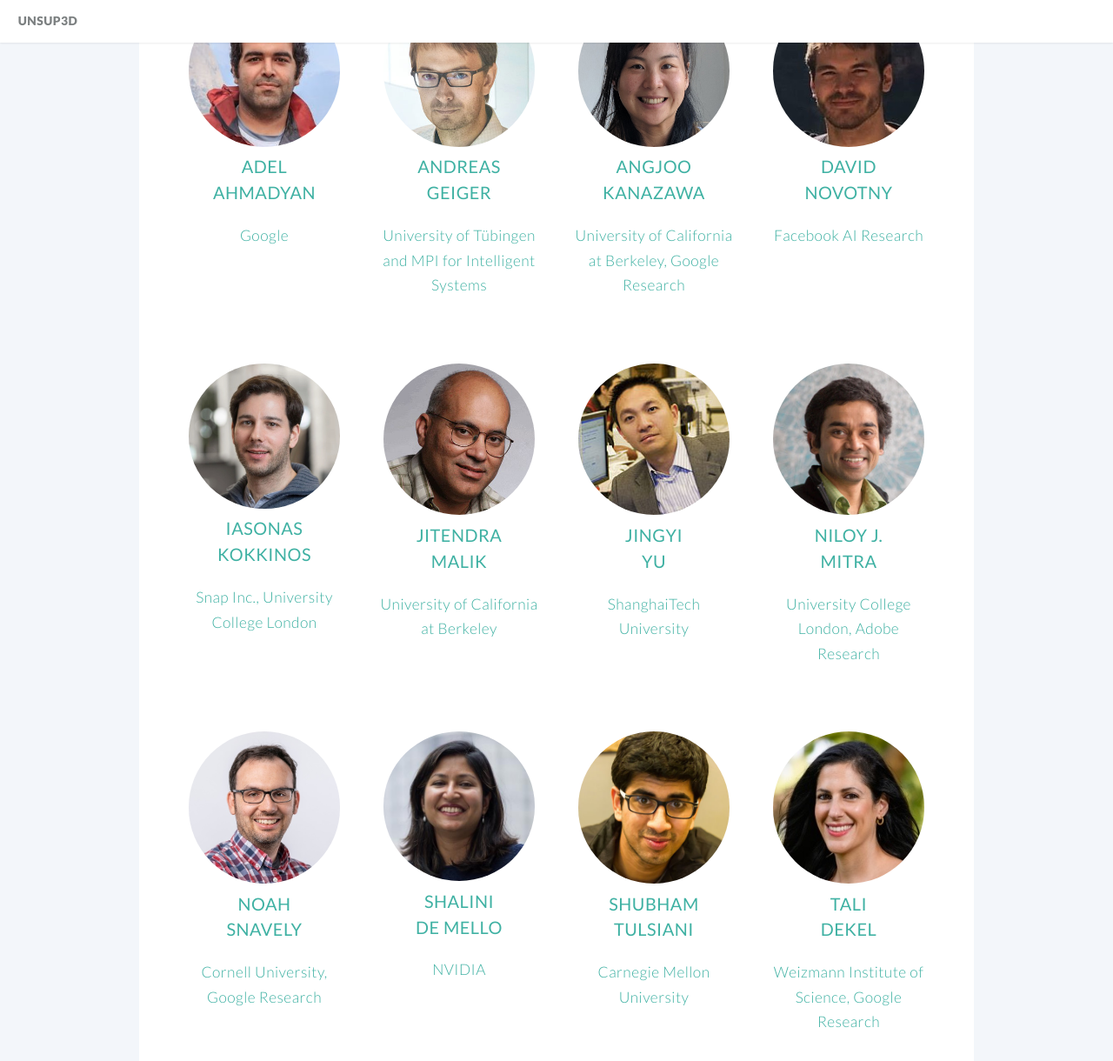
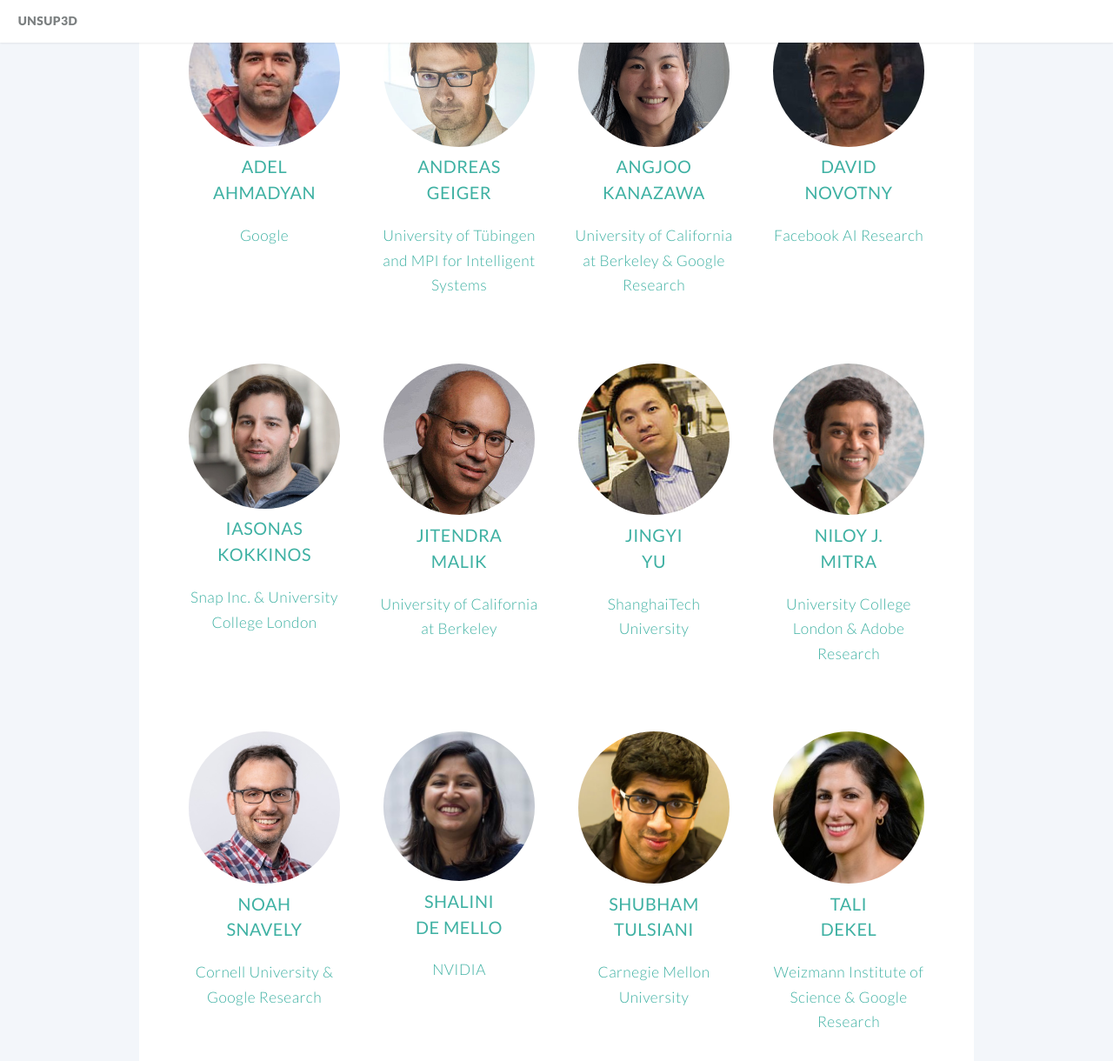
Before and after one commit to unsup3d/unsup3d.github.io, a Jekyll site: the page built from index.html, in a window 1280 px wide and 1400 px high, scrolled down 2309 px. Shown: the top 1220 px of the window at 87% size. Built offline with Jekyll 4.4.1, drawn with Linux system fonts in a browser that asks for light colours; some of the changed text lies outside the part shown.

Commit message:
minor changes to speaker affiliation

```diff
--- a/index.html
+++ b/index.html
@@ -92,7 +92,7 @@ banner: images/banner.jpg
                 <strong>Angjoo<br />Kanazawa</strong>
               </h3>
             </header>
-            <p>University of California at Berkeley, Google Research</p>
+            <p>University of California at Berkeley & Google Research</p>
           </section>
         </a>
       </div>
@@ -121,7 +121,7 @@ banner: images/banner.jpg
                 <strong>Iasonas<br />Kokkinos</strong>
               </h3>
             </header>
-            <p>Snap Inc., University College London</p>
+            <p>Snap Inc. & University College London</p>
           </section>
         </a>
       </div>
@@ -160,7 +160,7 @@ banner: images/banner.jpg
                 <strong>Niloy J.<br />Mitra</strong>
               </h3>
             </header>
-            <p>University College London, Adobe Research</p>
+            <p>University College London & Adobe Research</p>
           </section>
         </a>
       </div>
@@ -176,7 +176,7 @@ banner: images/banner.jpg
                 <strong>Noah<br />Snavely</strong>
               </h3>
             </header>
-            <p>Cornell University, Google Research</p>
+            <p>Cornell University & Google Research</p>
           </section>
         </a>
       </div>
@@ -215,7 +215,7 @@ banner: images/banner.jpg
                 <strong>Tali<br />Dekel</strong>
               </h3>
             </header>
-            <p>Weizmann Institute of Science, Google Research</p>
+            <p>Weizmann Institute of Science & Google Research</p>
           </section>
         </a>
       </div>
@@ -290,7 +290,7 @@ banner: images/banner.jpg
                 <strong>Andrea<br />Vedaldi</strong>
               </h3>
             </header>
-            <p">University of Oxford, Facebook AI Research</p>
+            <p">University of Oxford & Facebook AI Research</p>
           </section>
         </a>
       </div>
```
